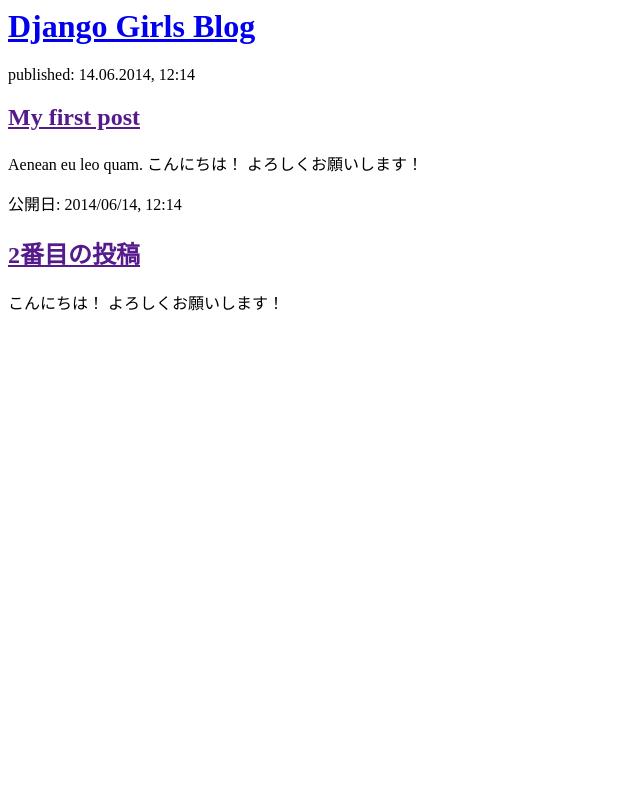
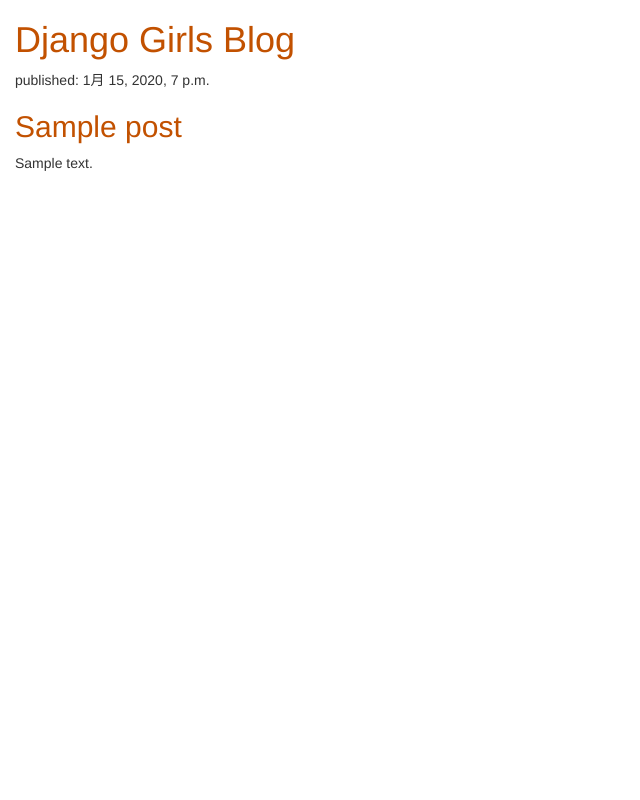
Before and after one commit to git-ag/my-first-blog, a Django app: page / in a window 1280 px wide. Shown: the whole page, without its empty margins (0-640 px from the left). Run offline with Django 3.2, Linux system fonts and the light colour scheme; tables that the repository leaves empty hold one stand-in row (values such as "Sample post"); some libraries are stand-ins or nearby versions.

Commit message:
Modified templates to display posts from database.

```diff
--- /dev/null
+++ b/blog/static/css/blog.css
@@ -0,0 +1,6 @@
+h1 a, h2 a {
+    color: #C25100;
+}
+body {
+    padding-left: 15px;
+}
--- a/blog/templates/blog/post_list.html
+++ b/blog/templates/blog/post_list.html
@@ -1,22 +1,22 @@
+{% load static %}
 <html>
     <head>
         <title>Django Girls blog</title>
+        <link rel="stylesheet" href="//maxcdn.bootstrapcdn.com/bootstrap/3.2.0/css/bootstrap.min.css">
+        <link rel="stylesheet" href="//maxcdn.bootstrapcdn.com/bootstrap/3.2.0/css/bootstrap-theme.min.css">
+        <link rel="stylesheet" href="{% static 'css/blog.css' %}">
     </head>
     <body>
         <div>
             <h1><a href="/">Django Girls Blog</a></h1>
         </div>
 
-        <div>
-            <p>published: 14.06.2014, 12:14</p>
-            <h2><a href="">My first post</a></h2>
-            <p>Aenean eu leo quam. こんにちは！ よろしくお願いします！ </p>
-        </div>
-
-        <div>
-            <p>公開日: 2014/06/14, 12:14</p>
-            <h2><a href="">2番目の投稿</a></h2>
-            <p> こんにちは！ よろしくお願いします！ </p>
-        </div>
+        {% for post in posts %}
+            <div>
+                <p>published: {{ post.published_date }}</p>
+                <h2><a href="">{{ post.title }}</a></h2>
+                <p>{{ post.text|linebreaksbr }}</p>
+            </div>
+        {% endfor %}
     </body>
 </html>
--- a/blog/views.py
+++ b/blog/views.py
@@ -1,5 +1,8 @@
 from django.shortcuts import render
+from django.utils import timezone
+from .models import Post
 
 # Create your views here.
 def post_list(request):
-    return render(request, 'blog/post_list.html', {})
+	posts = Post.objects.filter(published_date__lte=timezone.now()).order_by('published_date')
+	return render(request, 'blog/post_list.html', {'posts': posts})
```
